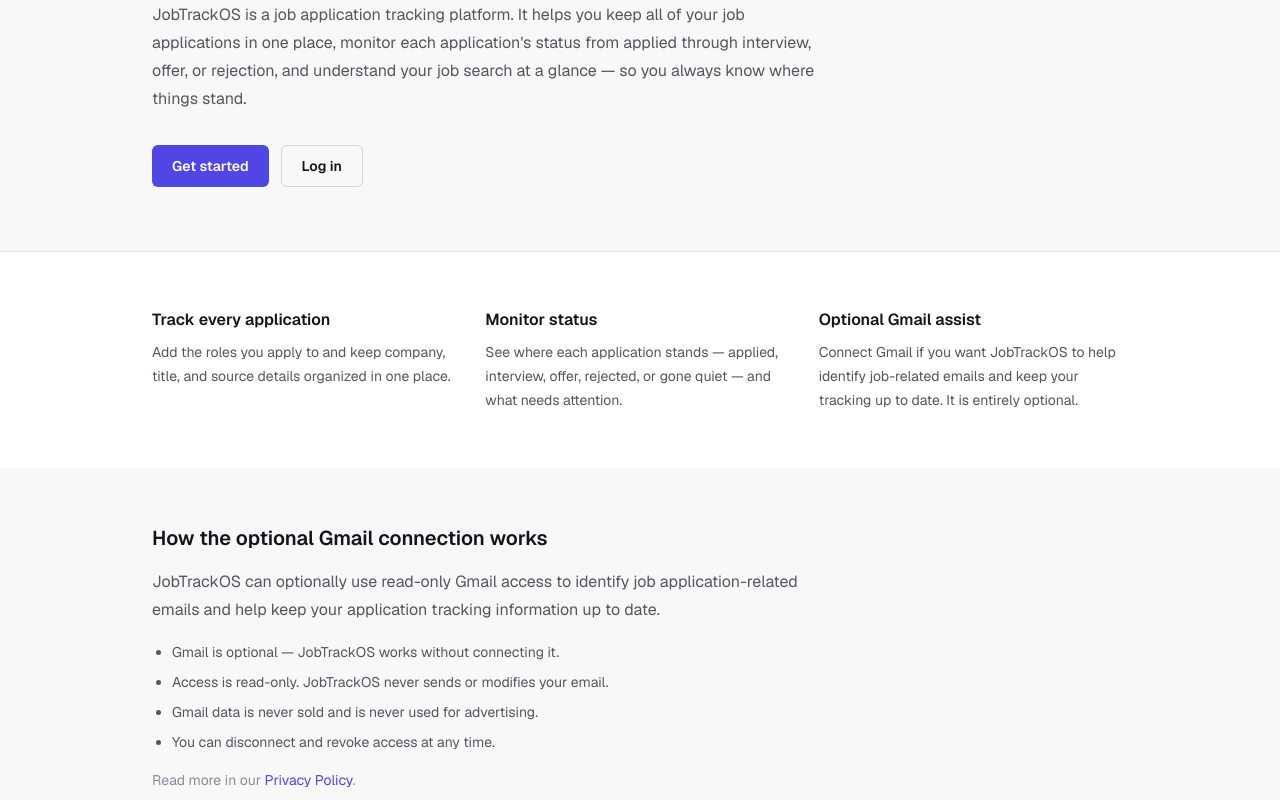
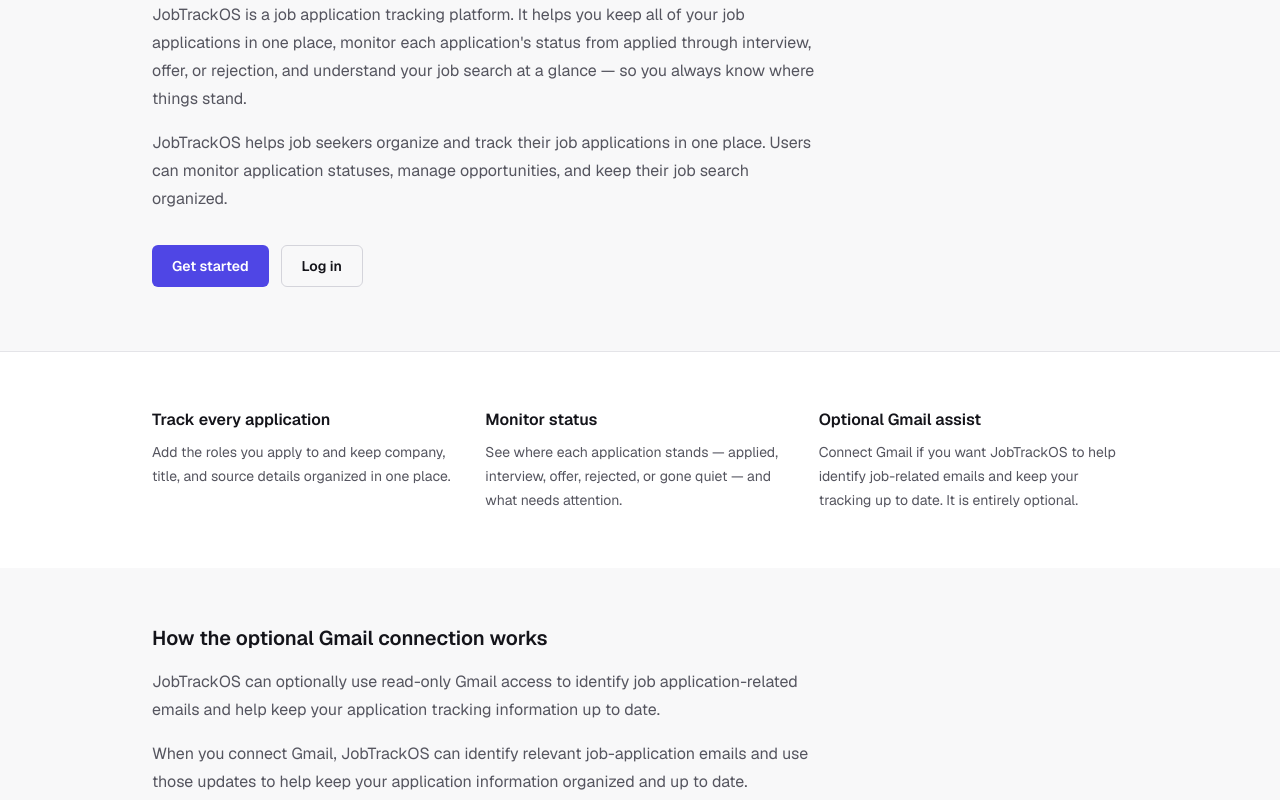
Before and after one commit to yashr2633/JobOS, a Next.js app in the folder jobos-web/: page / in a window 1280 px wide. Shown: the part 240-1040 px from the top of the page. Built offline with nearby package versions, Linux system fonts and the light colour scheme; no server answers.

Commit message:
Fix OAuth verification homepage

```diff
--- a/jobos-web/src/app/page.tsx
+++ b/jobos-web/src/app/page.tsx
@@ -434,6 +434,11 @@
           rejection, and understand your job search at a glance — so you always
           know where things stand.
         </p>
+        <p className="mt-4 max-w-2xl text-base leading-7 text-text-secondary">
+          JobTrackOS helps job seekers organize and track their job
+          applications in one place. Users can monitor application statuses,
+          manage opportunities, and keep their job search organized.
+        </p>
 
         <div className="mt-8 flex flex-wrap gap-3">
           <a
@@ -494,6 +499,11 @@
           application-related emails and help keep your application tracking
           information up to date.
         </p>
+        <p className="mt-4 max-w-2xl text-base leading-7 text-text-secondary">
+          When you connect Gmail, JobTrackOS can identify relevant
+          job-application emails and use those updates to help keep your
+          application information organized and up to date.
+        </p>
         <ul className="mt-4 max-w-2xl list-disc space-y-1.5 pl-5 text-sm leading-6 text-text-secondary">
           <li>Gmail is optional — JobTrackOS works without connecting it.</li>
           <li>Access is read-only. JobTrackOS never sends or modifies your email.</li>
```
